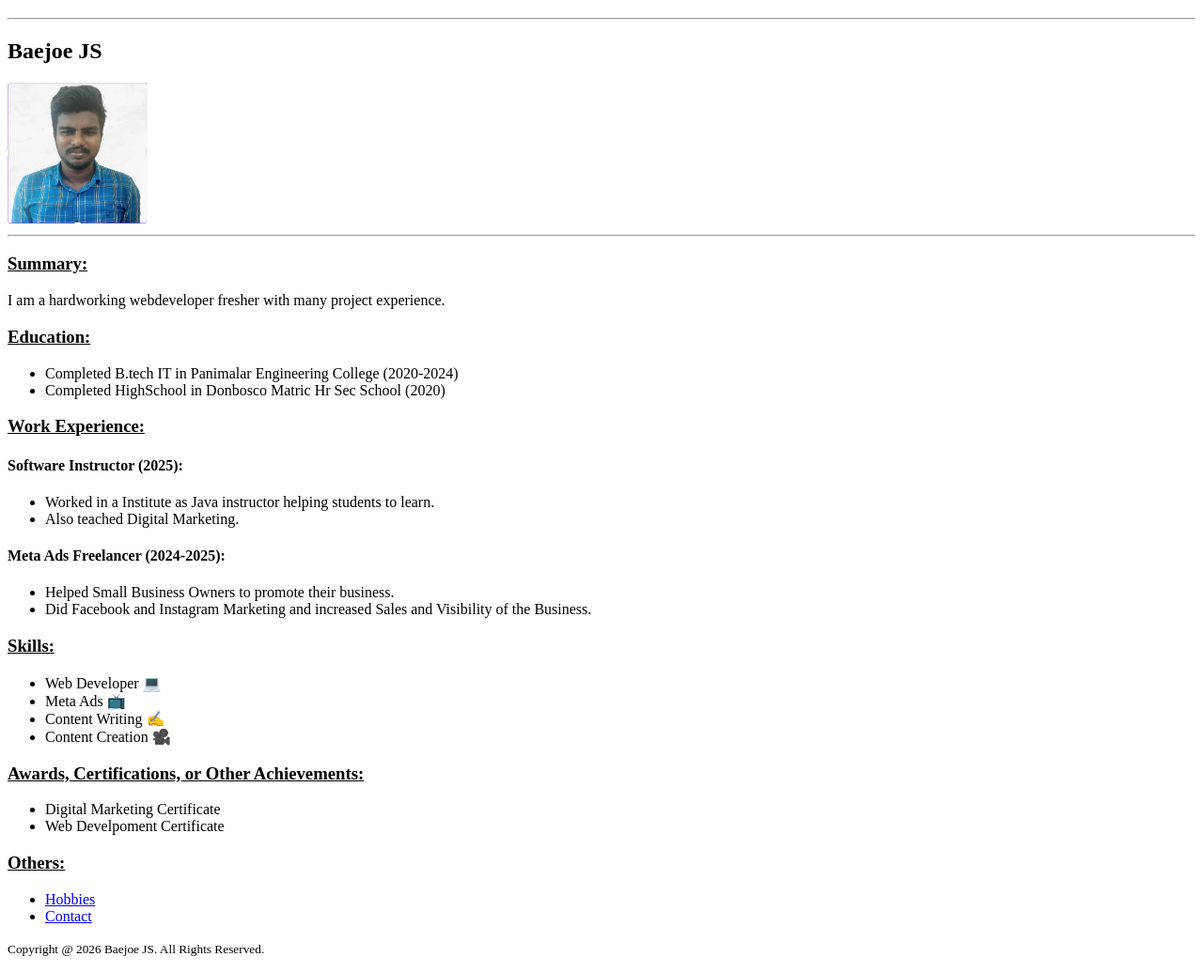
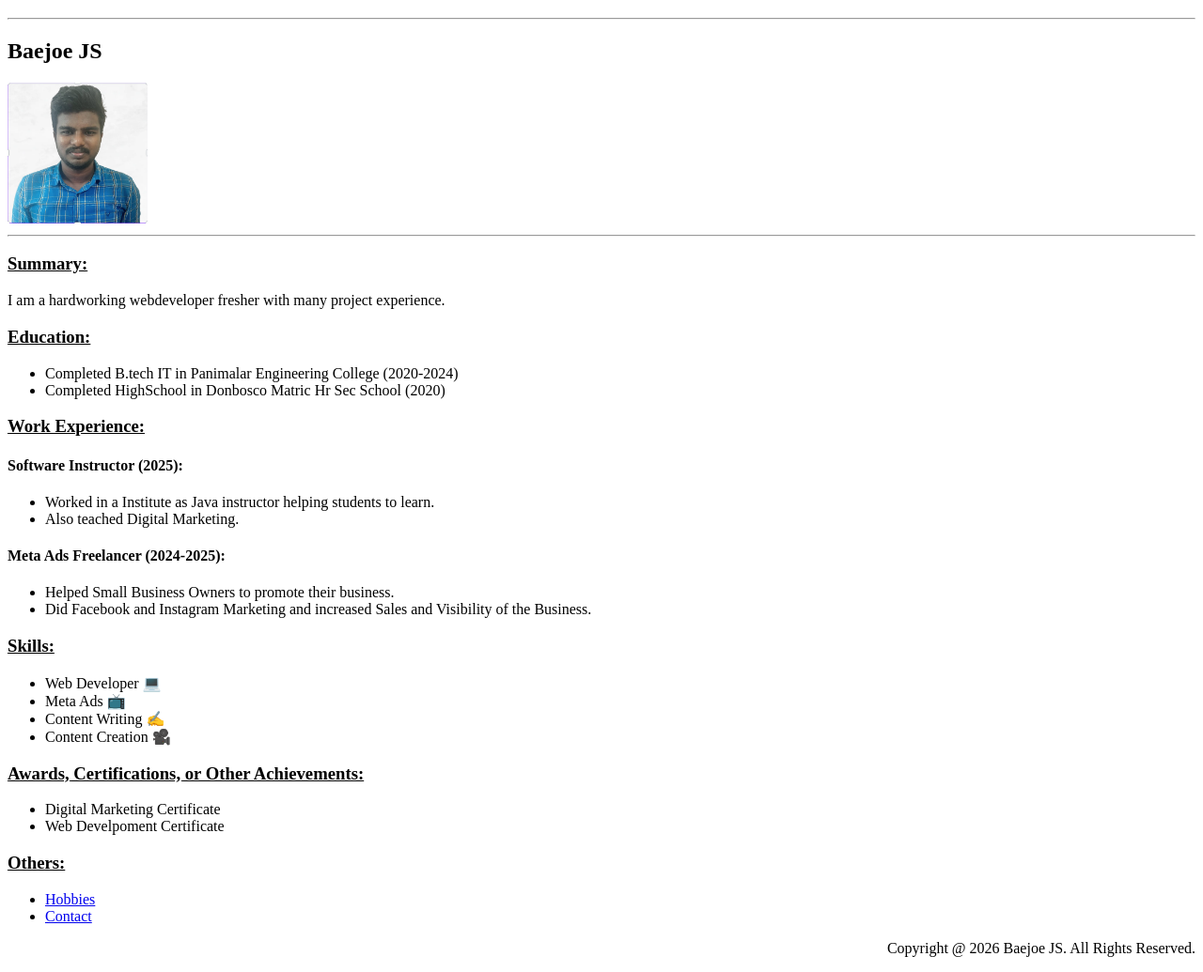
Before and after one commit to Baejoe/My-Resume-Website, a plain HTML site: page index.html in a window 1280 px wide. Shown: the part 61-1096 px from the top of the page at 94% size. Drawn offline with Linux system fonts and the light colour scheme.

Commit message:
Add files via upload

```diff
--- a/index.html
+++ b/index.html
@@ -46,9 +46,9 @@
         <li><a href="./public/contact.html">Contact</a></li>
     </ul>
      <footer>
-    <small>
+    <p style="text-align: right;">
       Copyright @ 2026 Baejoe JS. All Rights Reserved.
-    </small>
+    </p>
   </footer>
 </body>
 </html>
```
